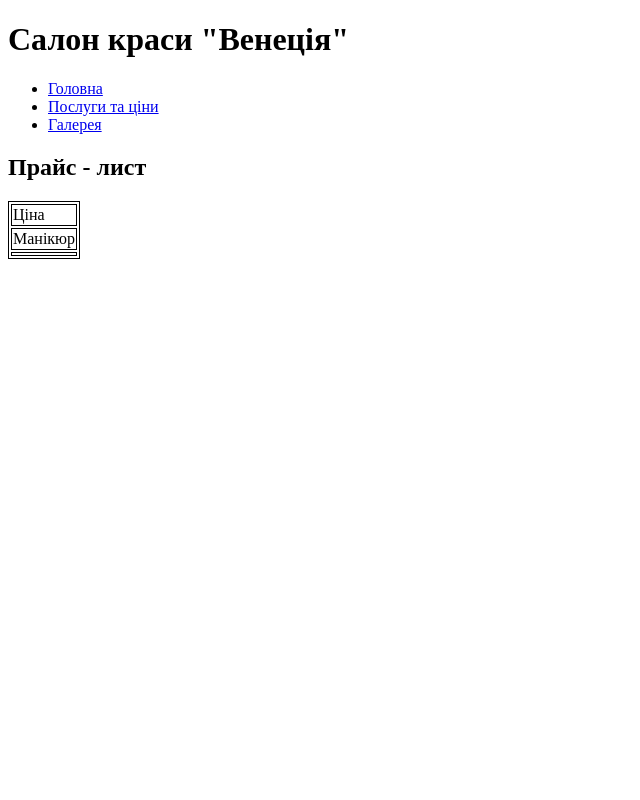
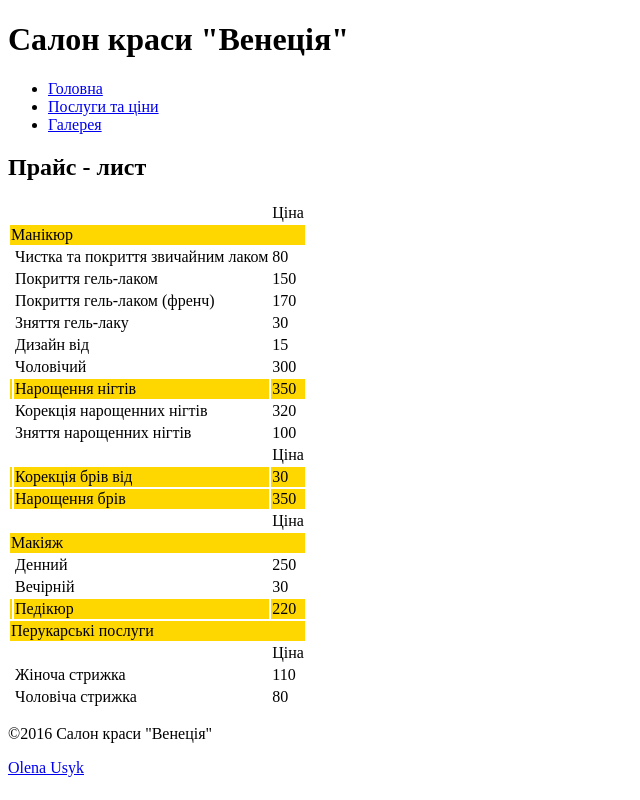
Before and after one commit to Olenkausyk/my-site, a plain HTML site: page price.html in a window 1280 px wide. Shown: the whole page, without its empty margins (0-640 px from the left). Drawn offline with Linux system fonts and the light colour scheme.

Commit message:
add new file

```diff
--- a/css/price/price.css
+++ b/css/price/price.css
@@ -1,4 +1,3 @@
-table, td, tr {
-    width: 100;
-    border: 1px solid black;
+.service {
+    background-color: gold;
 }
--- a/price.html
+++ b/price.html
@@ -7,9 +7,7 @@
 </head>
     <body>
         <header>
-            <!-- Логотип зліва -->
             <h1>Салон краси "Венеція"</h1>
-            <!-- меню зправа на одній частині там де лого-->
                 <nav>
                     <ul>
                         <li><a href="index.html">Головна</a></li>
@@ -21,31 +19,125 @@
         <main>
         	<div class="price">
         		<h2>Прайс - лист</h2>
+        		    <div class="wrapper_service">
         	            <table>
-        	            <!--
-        	            <div class="pedicure"></div>
-        	            <div class="hair"></div>
-        	            <div class="makeup"></div>
-        	            -->
-        	            <div class="manicure">
         	               <tr>
+        	                   <td></td>
+        	                   <td></td>
+        	                   <td>Ціна</td>
+        	               </tr>
+        	               <tr class="service">
+        	                   <td colspan="3">Манікюр</td>
+           	               </tr>
+        	               <tr>
+        	                   <td></td>
+        	                   <td>Чистка та покриття звичайним лаком</td>
+        	                   <td>80</td>
+        	               </tr>
+        	               <tr>
+        	                   <td></td>
+        	                   <td>Покриття гель-лаком</td>
+        	                   <td>150</td>
+        	               </tr>
+        	               <tr>
+        	                   <td></td>
+        	                   <td>Покриття гель-лаком (френч)</td>
+        	                   <td>170</td>
+        	               </tr>
+        	               <tr>
+        	                   <td></td>
+        	                   <td>Зняття гель-лаку</td>
+        	                   <td>30</td>
+        	               </tr>
+        	               <tr>
+        	                   <td></td>
+        	                   <td>Дизайн від</td>
+        	                   <td>15</td>
+        	               </tr>
+        	               <tr>
+        	                   <td></td>
+        	                   <td>Чоловічий</td>
+        	                   <td>300</td>
+        	               </tr>
+        	               <tr class="service">
+        	                   <td></td>
+        	                   <td>Нарощення нігтів</td>
+        	                   <td>350</td>
+        	               </tr>
+        	               <tr>
+        	                   <td></td>
+        	                   <td>Корекція нарощенних нігтів</td>
+        	                   <td>320</td>
+        	               </tr>
+        	               <tr>
+        	                   <td></td>
+        	                   <td>Зняття нарощенних нігтів</td>
+        	                   <td>100</td>
+        	               </tr>
+        	               <tr>
+        	                   <td></td>
+        	                   <td></td>
+        	                   <td>Ціна</td>
+        	               </tr>
+        	               <tr class="service">
+        	                   <td></td>
+        	                   <td>Корекція брів від</td>
+        	                   <td>30</td>
+        	               </tr>
+        	               <tr class="service">
+        	                   <td></td>
+        	                   <td>Нарощення брів</td>
+        	                   <td>350</td>
+        	               </tr>
+        	               <tr>
+        	                   <td></td>
+        	                   <td></td>
+        	                   <td>Ціна</td>
+        	               </tr>
+        	                <tr class="service">
+        	                   <td colspan="3">Макіяж</td>
+           	               </tr>
+        	               <tr>
+        	                   <td></td>
+        	                   <td>Денний</td>
+        	                   <td>250</td>
+        	               </tr>
+        	               <tr>
+        	                   <td></td>
+        	                   <td>Вечірній</td>
+        	                   <td>30</td>
+        	               </tr>
+        	               <tr class="service">
+        	                   <td></td>
+        	                   <td>Педікюр</td>
+        	                   <td>220</td>
+        	               </tr>
+        	               <tr class="service">
+        	                   <td colspan="3">Перукарські послуги</td>
+           	               </tr>
+           	                <tr>
+        	                   <td></td>
+        	                   <td></td>
         	                   <td>Ціна</td>
         	               </tr>
         	               <tr>
-        	                   <td>Манікюр</td>
+        	                   <td></td>
+        	                   <td>Жіноча стрижка</td>
+        	                   <td>110</td>
         	               </tr>
         	               <tr>
         	                   <td></td>
+        	                   <td>Чоловіча стрижка</td>
+        	                   <td>80</td>
         	               </tr>
         	           </div>
-
-
-
         	       </table>
+        	   </div>
         	   </div>
             </main>
         <footer>
-            <!--в футері зправа контактна інфа, знизу @2016 права захищені-->
-        </footer>
+            <p>©2016 Салон краси "Венеція"</p>
+            <p><a href="https://www.facebook.com/olena.zhdan">Olena Usyk</a></p>
+        </footer
     </body>
 </html>
```
Lines whose indentation alone changed are shown as unchanged.
